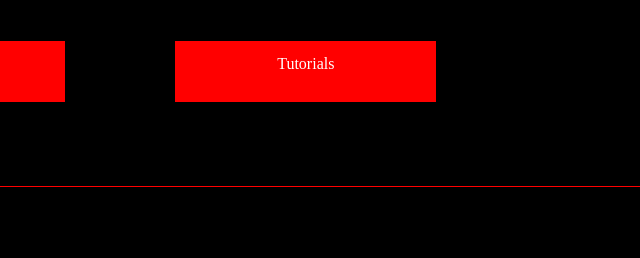
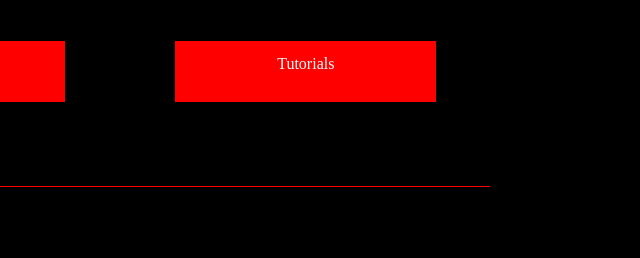
Before and after one commit to Gh0stage/website, a plain HTML site: page probeersel.html in a window 1280 px wide. Shown: the full height of the page, 868-1508 px from the left, 640 px wide, since content can reach past the window. Drawn offline with Linux system fonts and the light colour scheme.

Commit message:
breedte van de header van 1500 naar 1350 pxels gezet

```diff
--- a/probeersel.html
+++ b/probeersel.html
@@ -10,7 +10,7 @@
         {
             overflow: hidden;
             background: black;
-            width: 1500px;
+            width: 1350px;
         }
         /* css voor rode link vakjes */
         #navbar a
```
